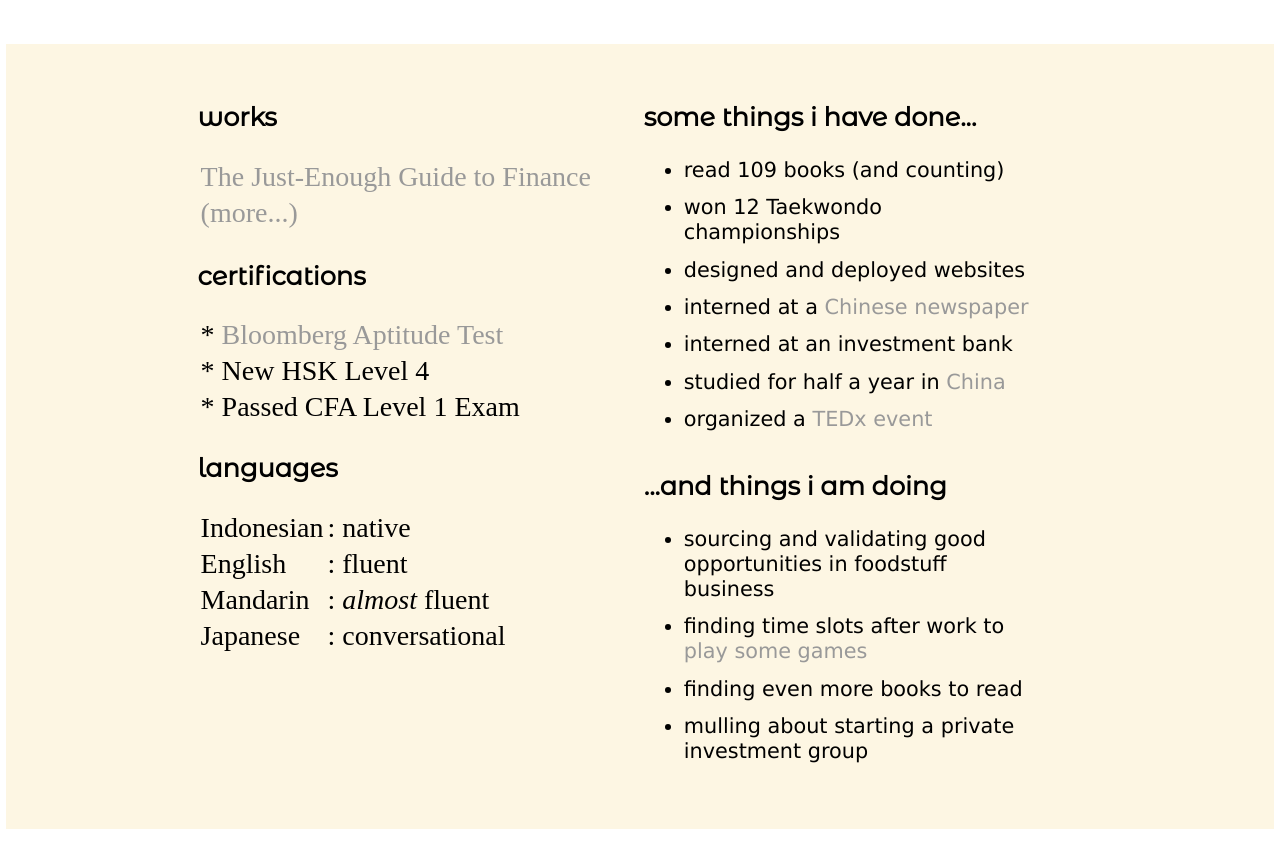
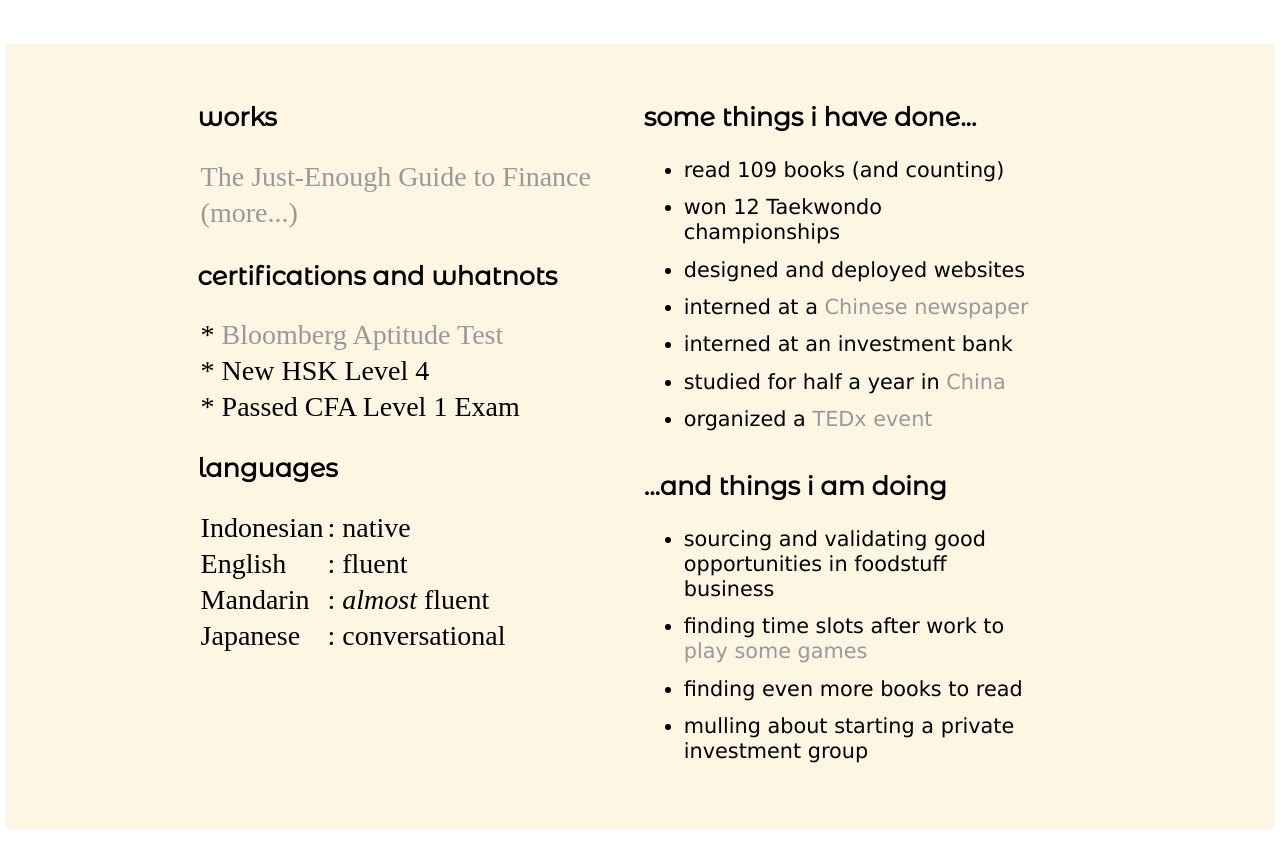
Before and after one commit to ryanjonathanb/ryanjonathanb.github.io, a Jekyll site: the page built from index.html, in a window 1280 px wide and 900 px high, scrolled down 3112 px. Shown: the top 868 px of the window. Built offline with Jekyll 4.4.1, drawn with Linux system fonts in a browser that asks for light colours; some web fonts are replaced.

Commit message:
Update index.html

```diff
--- a/index.html
+++ b/index.html
@@ -55,7 +55,7 @@ title: ryanjonathanb - Ryan Jonathan Budiman
 			</table>
 			</p>
 
-			<h3>certifications</h3>
+			<h3>certifications and whatnots</h3>
 			<table class="homepage">
 				<tr>
 					<td>* <a href="https://talentsearch.bloomberginstitute.com/profiles/141466131940" target="blank">Bloomberg Aptitude Test</a></td>
```
